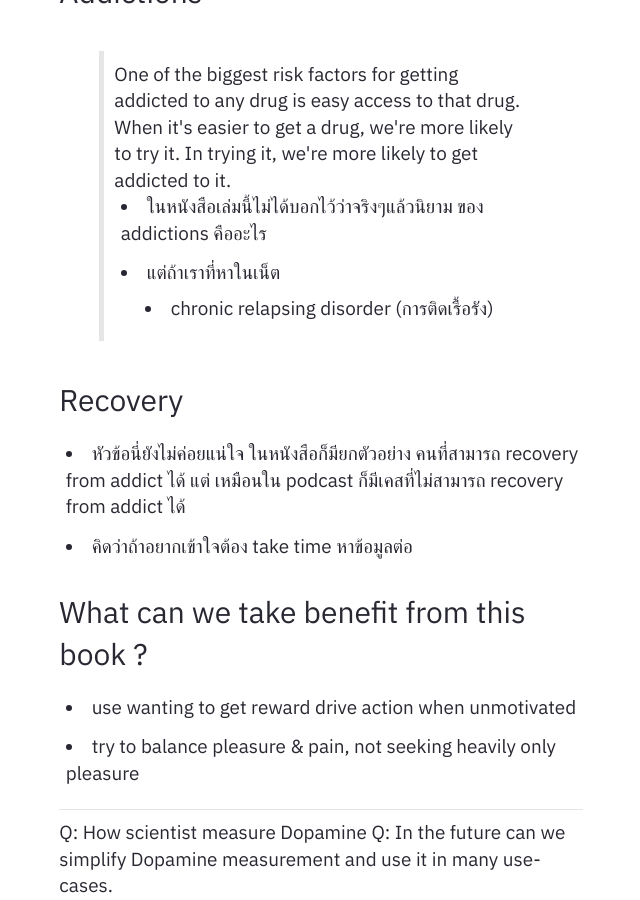
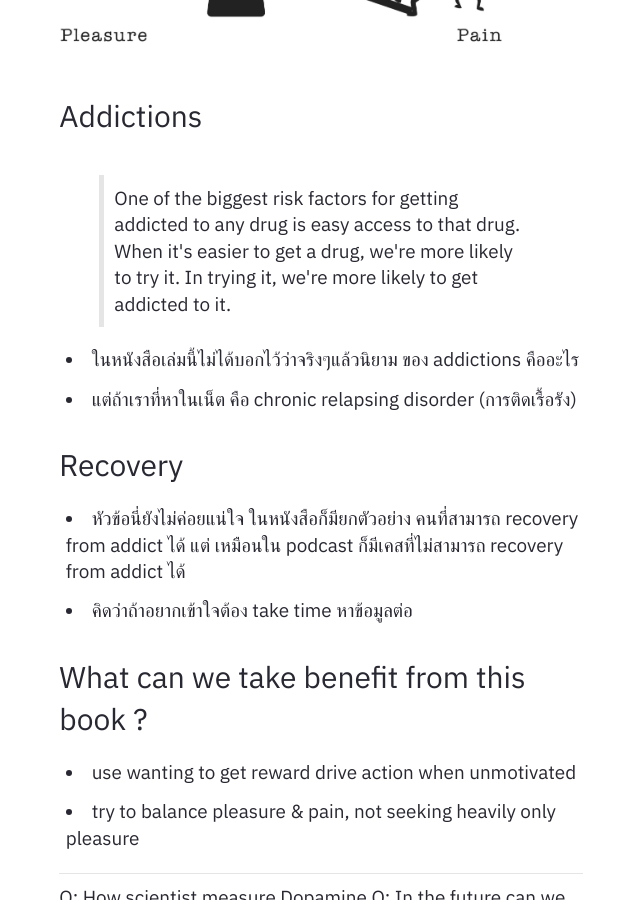
Before and after one commit to fnitiwat/fnitiwat.github.io, a Jekyll site: the page built from _notes/Public/P - Book - Dopamine Nation.md, in a window 1280 px wide and 900 px high, scrolled down 3323 px. Shown: the whole window, without its empty margins (319-959 px from the left). Built offline with Jekyll 4.4.1, drawn with Linux system fonts in a browser that asks for light colours.

```diff
--- a/_notes/Public/P - Book - Dopamine Nation.md
+++ b/_notes/Public/P - Book - Dopamine Nation.md
@@ -26,18 +26,22 @@ feed: show
 > The brain processes pleasure and pain in the same place. Further, pleasure and pain work like opposite sides of a balance.
 
 - ส่วนตัวคิดว่า concept นี้น่าสนใจที่สุดละ เขาบอกว่า pain & pleasure เป็นเหมือน ไม้กระดานที่ pain และ pleasure ที่อยู่คนละฝั่งกันสิ่งที่เราต้องทำคือพยายาม balance ทั้ง 2 ฝั่ง ซึ่งทั้ง 2 ฝั่ง จะ relate กัน เวลาฝั่งนั้นขึ้น สุดท้ายระบบจะค่อยๆปรับสมดุลกลับมาให้ balance
+
  > What goes up must come down
- ![](/assets/img/pleasure_and_pain_balance.jpeg)
+
+![](/assets/img/pleasure_and_pain_balance.jpeg)
 
 - การที่เราทำ pleasure stimulus  เดิม ซ้ำๆ จะทำให้เรา pleasure กับสิ่งนั้นน้อยลงและต้องใช้มันมากขึ้นถึงจะได้ pleasure เท่าเดิม
-	> With repeated exposure to the same or similar pleasure stimulus, the initial deviation to the side of pleasure gets weaker and shorter and the after-response to the side of pain gets stronger and longer, a process scientist call neuroadaptation. That is, with repetition, our gremlins get bigger, faster and more numerous and we need more of our drug of choice to get the same effect.
- ![](/assets/img/pleasure_and_pain_balance_shorter.jpeg)
+
+> With repeated exposure to the same or similar pleasure stimulus, the initial deviation to the side of pleasure gets weaker and shorter and the after-response to the side of pain gets stronger and longer, a process scientist call neuroadaptation. That is, with repetition, our gremlins get bigger, faster and more numerous and we need more of our drug of choice to get the same effect.
+
+![](/assets/img/pleasure_and_pain_balance_shorter.jpeg)
 
 ### Addictions
 > One of the biggest risk factors for getting addicted to any drug is easy access to that drug. When it's easier to get a drug, we're more likely to try it. In trying it, we're more likely to get addicted to it.
+
 - ในหนังสือเล่มนี้ไม่ได้บอกไว้ว่าจริงๆแล้วนิยาม ของ addictions คืออะไร
-- แต่ถ้าเราที่หาในเน็ต
-	- chronic relapsing disorder (การติดเรื้อรัง)
+- แต่ถ้าเราที่หาในเน็ต คือ chronic relapsing disorder (การติดเรื้อรัง)
 
 ### Recovery
 - หัวข้อนี่ยังไม่ค่อยแน่ใจ ในหนังสือก็มียกตัวอย่าง คนที่สามารถ recovery from addict ได้ แต่ เหมือนใน podcast ก็มีเคสที่ไม่สามารถ recovery from addict ได้
```
